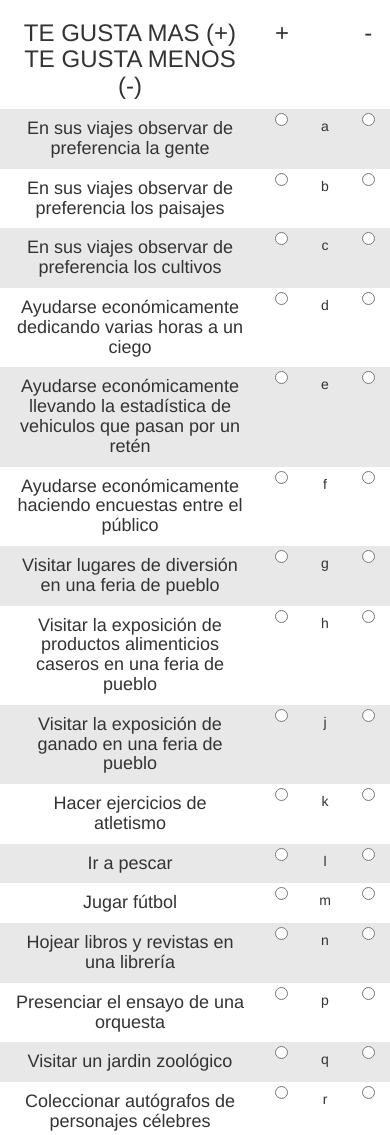
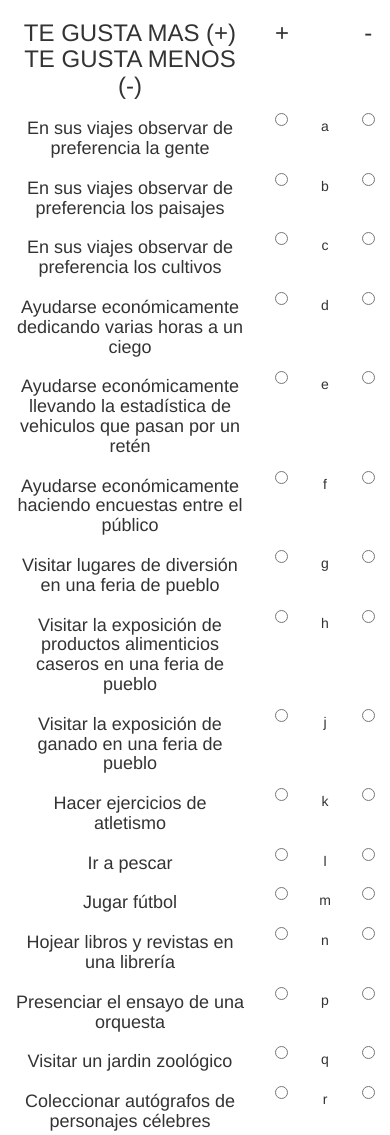
Before and after one commit to dcardona-cid/kuder, a plain HTML site: page index.html in a window 390 px wide. Shown: the top 1135 px of the page. Drawn offline with nearby package versions, Linux system fonts and the light colour scheme.

Commit message:
division de los contenidos en articles

```diff
--- a/css/styles.css
+++ b/css/styles.css
@@ -2,8 +2,8 @@
   text-align: center;
 }
 
-.pregunta:nth-child(odd){
-  background: #e8e8e8;
+.row:nth-child(odd){
+  /*background: #e8e8e8;*/
 }
 
 .eleccion{
--- a/index.html
+++ b/index.html
@@ -31,8 +31,8 @@
       </div>
     </div>
     <form id="frm" method="get">
-      <div class="contenido">
-      </div>
+      <section class="contenido">
+      </section>
       <div class='input-group centrar'>
         <input type='submit' value="Finalizar" class="btn btn-primary">
       </div>
@@ -46,21 +46,26 @@
     $.getJSON( "includes/db.json", function( data ) {
       var items = [];
       var counThree = 1;
+      var articulo = "";
      $.each( data, function( key, val ) {
        var elem = $(".contenido");
        var pos = key + 1;
        var position = Math.ceil(pos/3);
-        $("<div class='row centrar pregunta'><div class='col-xs-8'><h4 class='enunciado'>"+val.enunciado+"</h4></div><div class='col-xs-4'><div class='row'><div class='col-xs-4'><div class='input-group centrar'><input class='eleccion' required type='radio' id='pos_"+position+"_"+counThree+"' name='pos_"+position+"' value='"+val.nro+"' data-baremos='"+JSON.stringify(val.positivos)+"'  /></div></div><div class='col-xs-4'><h5>"+val.numeral+"</h5></div><div class='col-xs-4 centrar'><div class='input-group centrar'><input class='eleccion' required type='radio' id='neg_"+position+"_"+counThree+"' name='neg_"+position+"'  value='"+val.nro+"' data-baremos='"+JSON.stringify(val.negativos)+"' /></div></div></div></div></div>").appendTo(elem);
+       if(counThree == 1){
+         articulo = articulo +"<article>";
+       }
+        articulo =  articulo + "<div class='row centrar pregunta'><div class='col-xs-8'><h4 class='enunciado'>"+val.enunciado+"</h4></div><div class='col-xs-4'><div class='row'><div class='col-xs-4'><div class='input-group centrar'><input class='eleccion' required type='radio' id='pos_"+position+"_"+counThree+"' name='pos_"+position+"' value='"+val.nro+"' data-baremos='"+JSON.stringify(val.positivos)+"'  /></div></div><div class='col-xs-4'><h5>"+val.numeral+"</h5></div><div class='col-xs-4 centrar'><div class='input-group centrar'><input class='eleccion' required type='radio' id='neg_"+position+"_"+counThree+"' name='neg_"+position+"'  value='"+val.nro+"' data-baremos='"+JSON.stringify(val.negativos)+"' /></div></div></div></div></div>";
+
        if (counThree == 3) {
+         articulo = articulo + "</article>"
+         $(articulo).appendTo(elem);
+         articulo = "";
         counThree = 1;
        }else{
         counThree++;
        }
-
       });
-
     });
-
 // Interacción con los radiobutton
     $(document).on("change", ".eleccion", function () {
       var datos = $(this).data("baremos");
```
